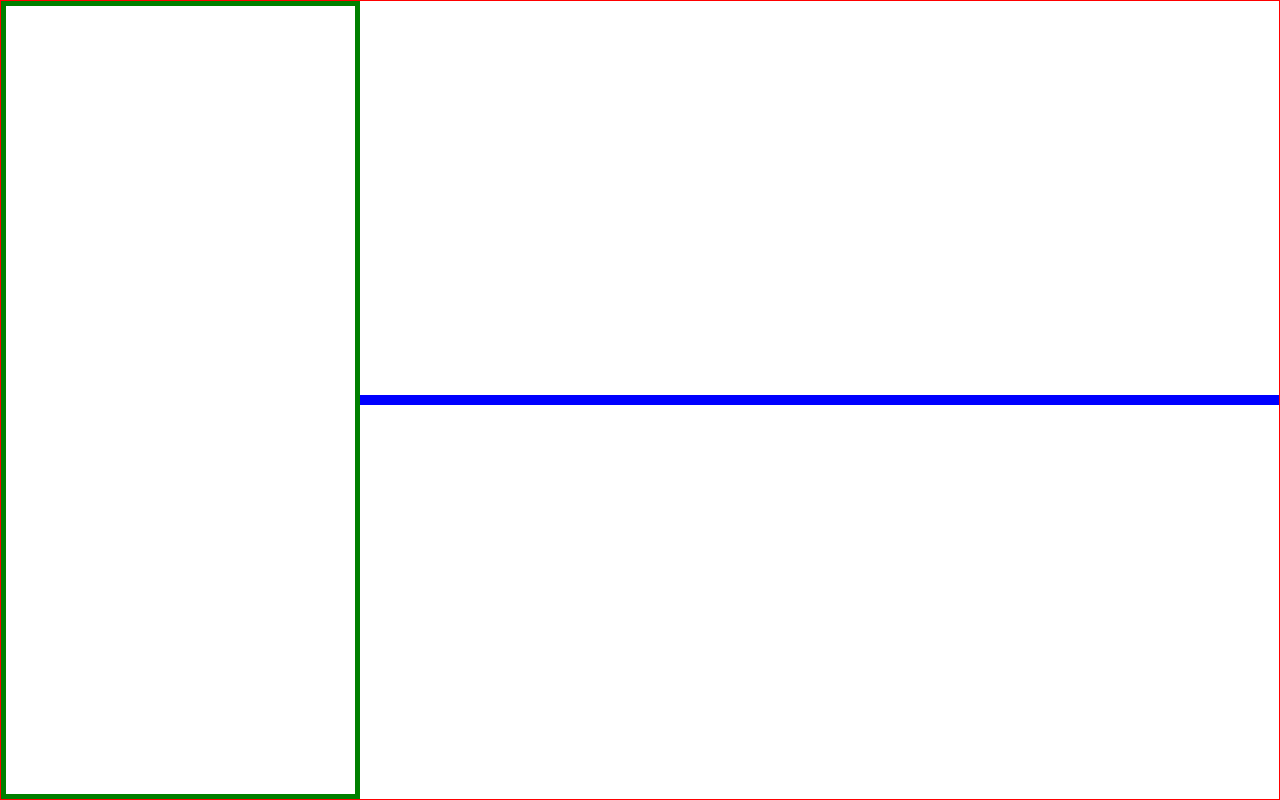
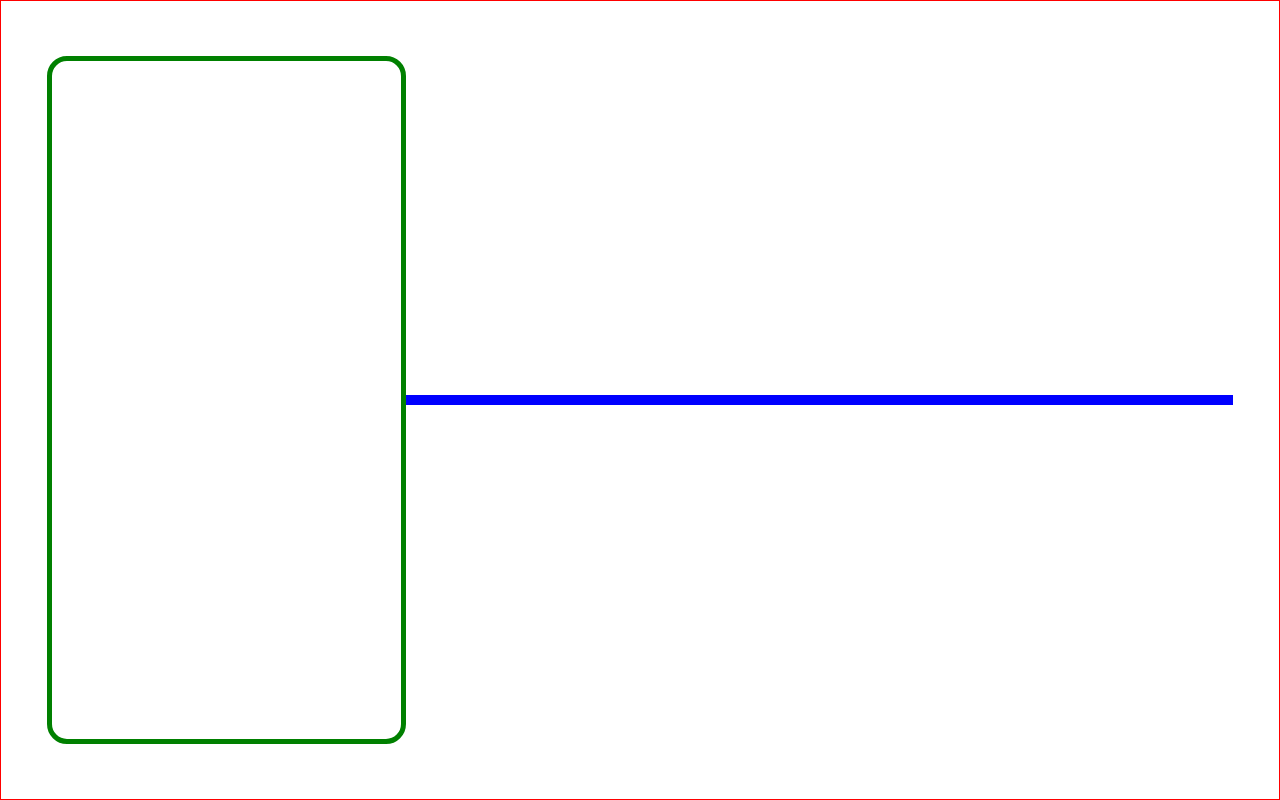
Before and after one commit to NSENGIYUMVA-Christian/weather-app-nextjs, a Next.js app in the folder client/: page /dashboard/result in a window 1280 px wide. Built offline with nearby package versions, Linux system fonts and the light colour scheme.

Commit message:
refined overall structure

```diff
--- a/client/app/dashboard/result/page.module.scss
+++ b/client/app/dashboard/result/page.module.scss
@@ -8,12 +8,12 @@ $white:#FFFFFF;
 
 .mainContainer{
 border: 1px solid red;
+padding:55px 46px;
 height:100vh;
 display:flex;
 justify-content: center;
 align-items: center;
 }
-
 
 .col1{
     border: 5px solid green;
@@ -21,6 +21,7 @@ align-items: center;
     height: 100%;
     max-width:359px;
     max-height: 916px;
+    border-radius: 20px;
 }
 .col2{
     border: 5px solid blue;
```
